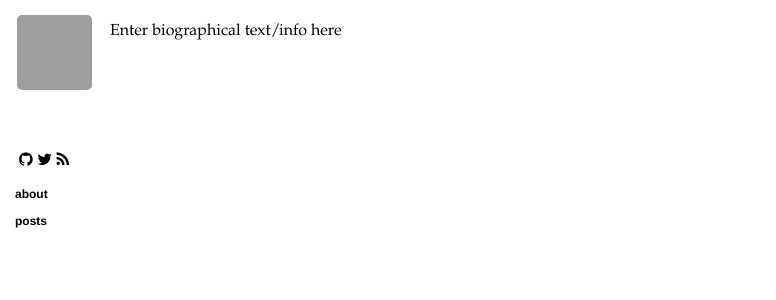
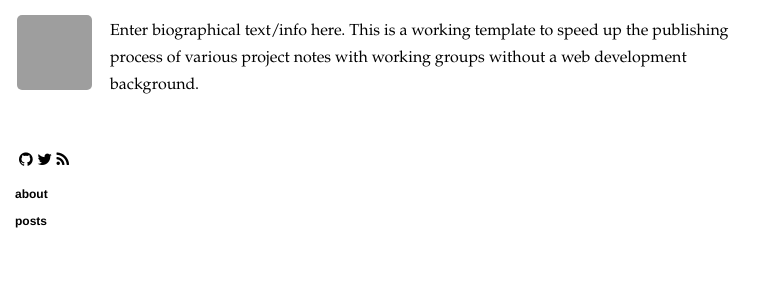
Before and after one commit to pwflint/webTemplate, a Jekyll site: the page built from about.html, in a window 1280 px wide. Shown: the top 300 px of the page, without its empty margins (0-776 px from the left). Built offline with Jekyll 4.4.1, drawn with Linux system fonts in a browser that asks for light colours; nearby versions of some CDN libraries; grey boxes are pictures that could not be loaded.

Commit message:
Update about.html

```diff
--- a/about.html
+++ b/about.html
@@ -7,5 +7,5 @@ title: "About"
 <section class="content">
   <h1>{{ site.name }}</h1>
 
-  <p>Enter biographical text/info here</p>
+  <p>Enter biographical text/info here. This is a working template to speed up the publishing process of various project notes with working groups without a web development background.</p>
 </section>
```
